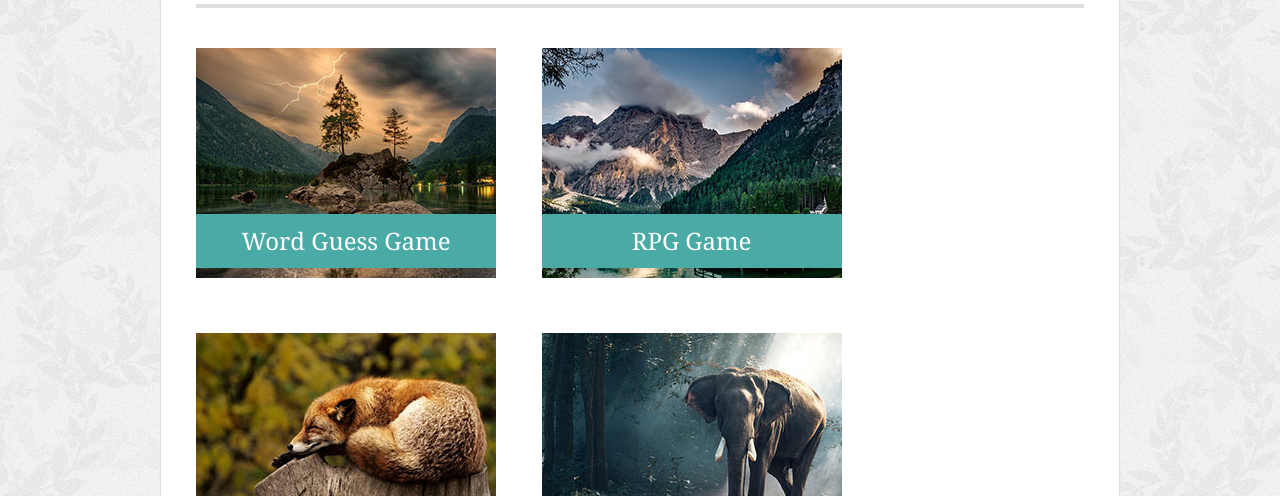
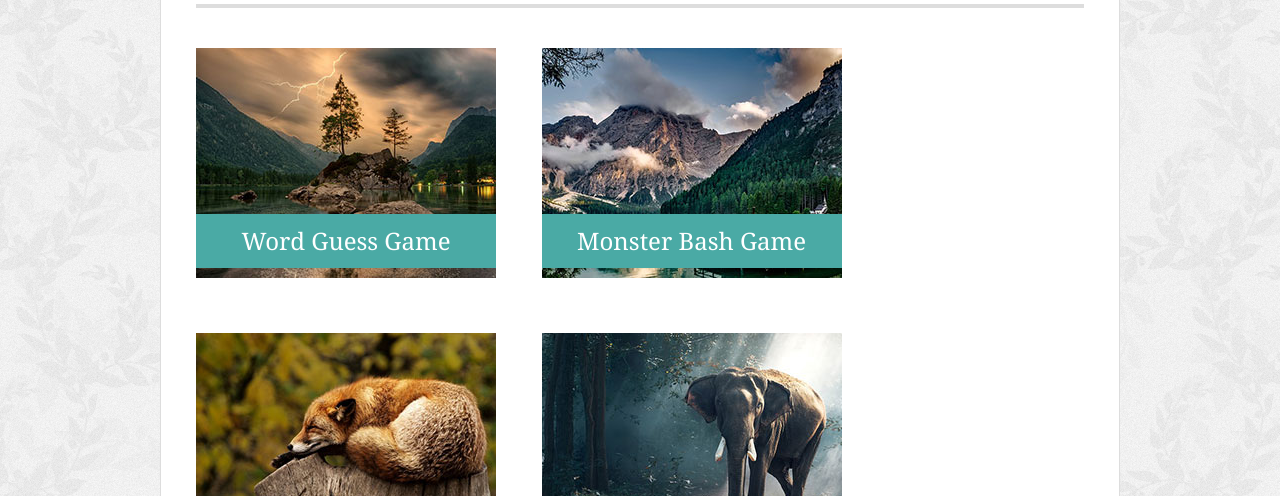
Before and after one commit to origamiunicorn/Responsive-Portfolio, a plain HTML site: page portfolio.html in a window 1280 px wide. Shown: the part 248-744 px from the top of the page. Drawn offline with Linux system fonts and the light colour scheme.

Commit message:
Updating Portfolio with link to Monster Bash Game (Unit 4 Game).

```diff
--- a/portfolio.html
+++ b/portfolio.html
@@ -45,7 +45,8 @@
         <img class="projectSmallScreen" src="./assets/images/project-2.jpg"
           alt="Mountains in the distance on the left side with clouds above them and wreathing them around the middle, with another mountain in the foreground covered in green coniferous trees. There is a lake reflecting the sky and mountains in the foreground." />
         <div class="projectName">
-          RPG Game
+          <a href="https://origamiunicorn.github.io/unit-4-game/" target="_blank"
+            style="text-decoration: none; color: #fff;">Monster Bash Game</a>
         </div>
       </div>
 
```
